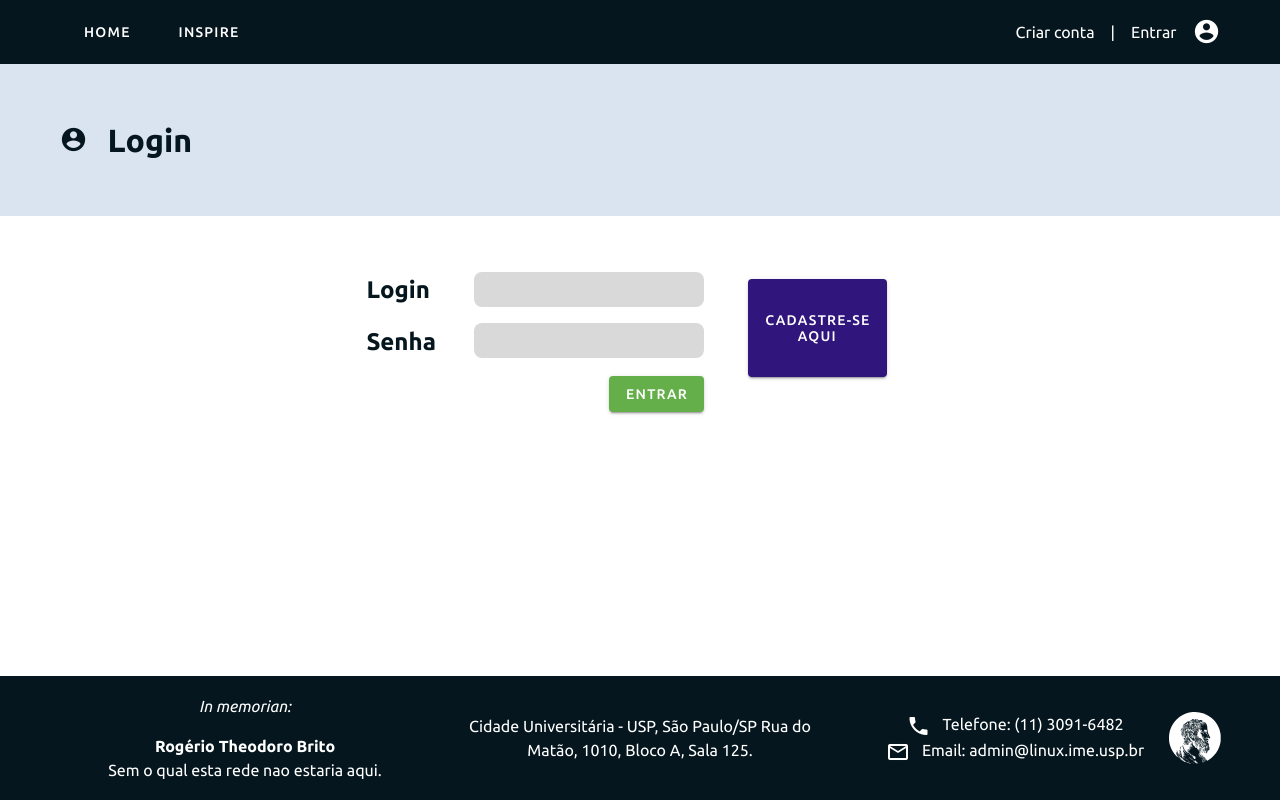
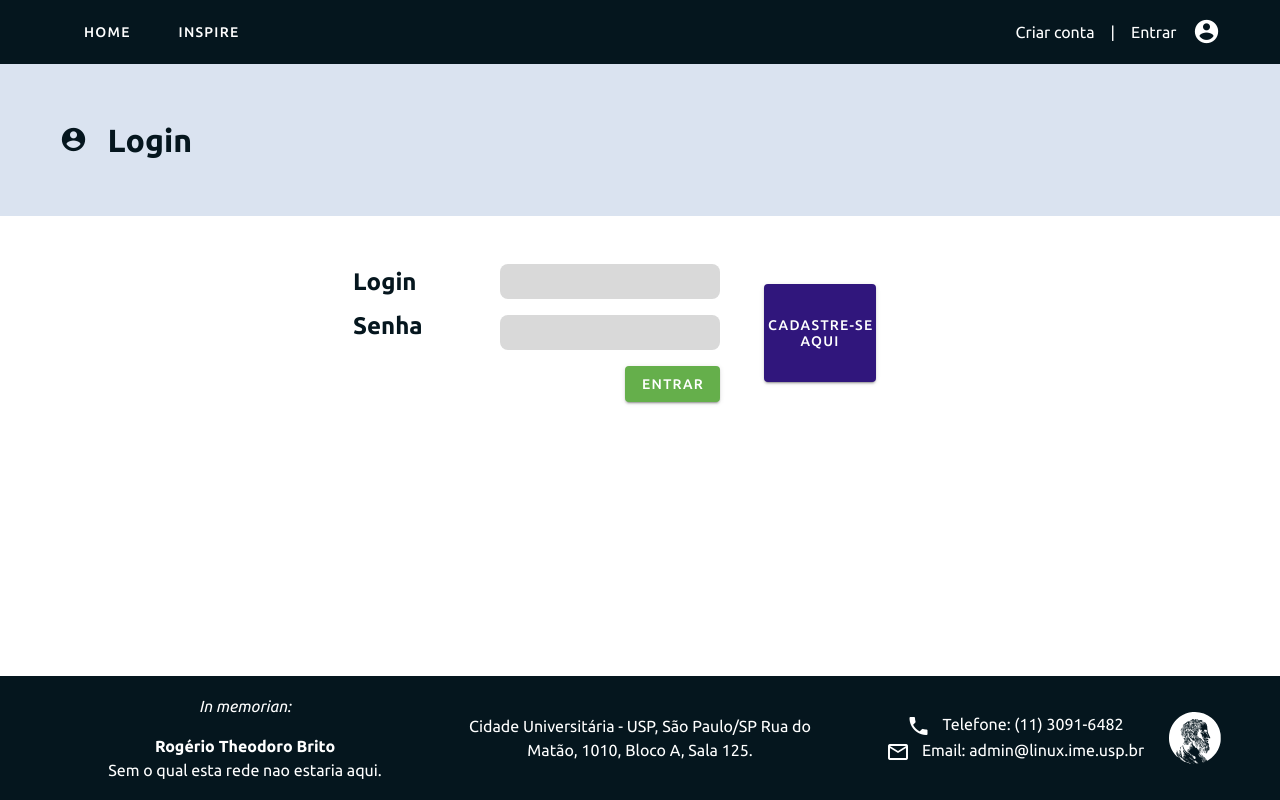
Before and after one commit to uspcodelab/bootcamp-2022, a Nuxt app in the folder frontend/: page /login in a window 1280 px wide. Built offline with nearby package versions, Linux system fonts and the light colour scheme.

Commit message:
Corrige espaçamentos simétricos
Signed-off-by: José Lucas Silva Mayer <josemayer@usp.br>

```diff
--- a/frontend/pages/login.vue
+++ b/frontend/pages/login.vue
@@ -1,40 +1,40 @@
 <template>
-  <v-main class="pt-0">
-    <SecaoTitulo title="Login" icon="mdi-account-circle" class="mb-10" />
-    <div class="d-flex align-center justify-center">
+  <div>
+    <SecaoTitulo title="Login" icon="mdi-account-circle" />
+    <div class="d-flex align-center justify-center mt-10">
       <div class="d-flex flex-column align-end">
         <v-row class="d-flex justify-end">
           <v-col cols="3">
-            <h2 class="mt-4">Login</h2>
-            <h2 class="mt-4">Senha</h2>
+            <h2 class="my-2">Login</h2>
+            <h2 class="my-2">Senha</h2>
           </v-col>
 
           <v-col cols="8" class="d-flex flex-column">
             <input
               type="email"
-              class="form-control mt-4 mr-8 pa-4 inputField"
+              class="form-control my-2 mx-8 pa-4 inputField"
               required
             />
             <input
               type="password"
-              class="form-control mt-4 mr-8 pa-4 inputField"
+              class="form-control my-2 mx-8 pa-4 inputField"
               required
             />
           </v-col>
         </v-row>
-        <v-row class="mt-4 mr-8">
+        <v-row class="my-2 mx-8">
           <v-btn solid color="#65AF4B">Entrar</v-btn>
         </v-row>
       </div>
 
       <v-col cols="2" class="d-flex align-center">
-        <v-btn color="#30167C" height="7em" weight="8em">
+        <v-btn color="#30167C" height="7em" width="8em">
           Cadastre-se<br />
           aqui
         </v-btn>
       </v-col>
     </div>
-  </v-main>
+  </div>
 </template>
 
 <script></script>
```
